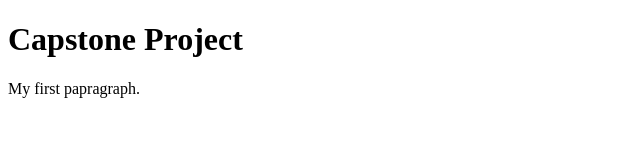
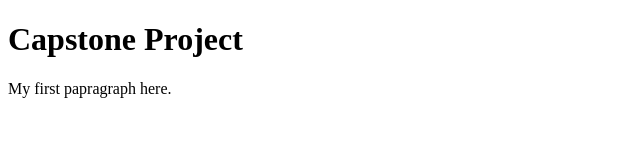
Before and after one commit to nyakagwafred/OpenCL, a plain HTML site: page index.html in a window 1280 px wide. Shown: the full height of the page, 0-640 px from the left. Drawn offline with Linux system fonts and the light colour scheme.

Commit message:
another change

```diff
--- a/index.html
+++ b/index.html
@@ -5,7 +5,7 @@
 <body>
 
     <h1>Capstone Project</h1>
-    <p>My first papragraph.</p>
+    <p>My first papragraph here.</p>
 
 </body>
 
```
